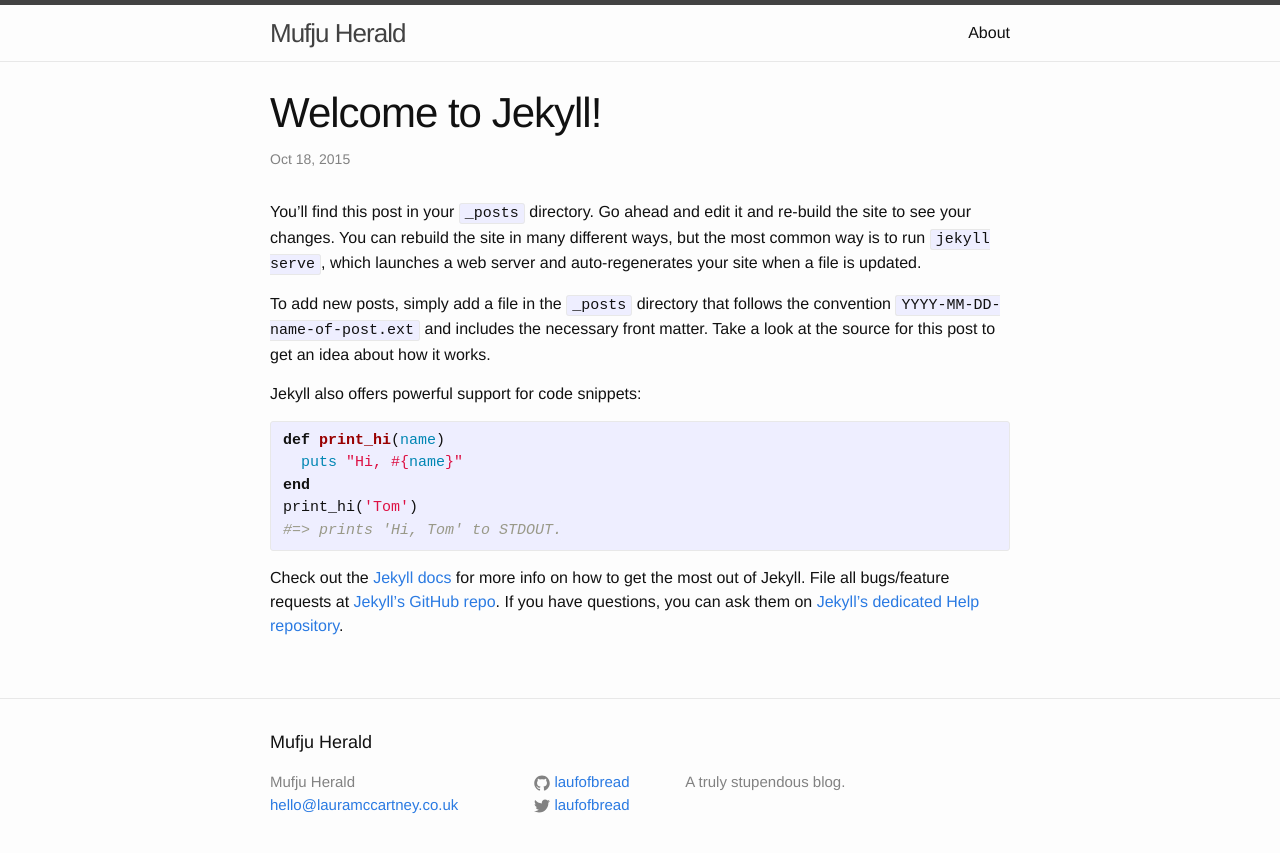
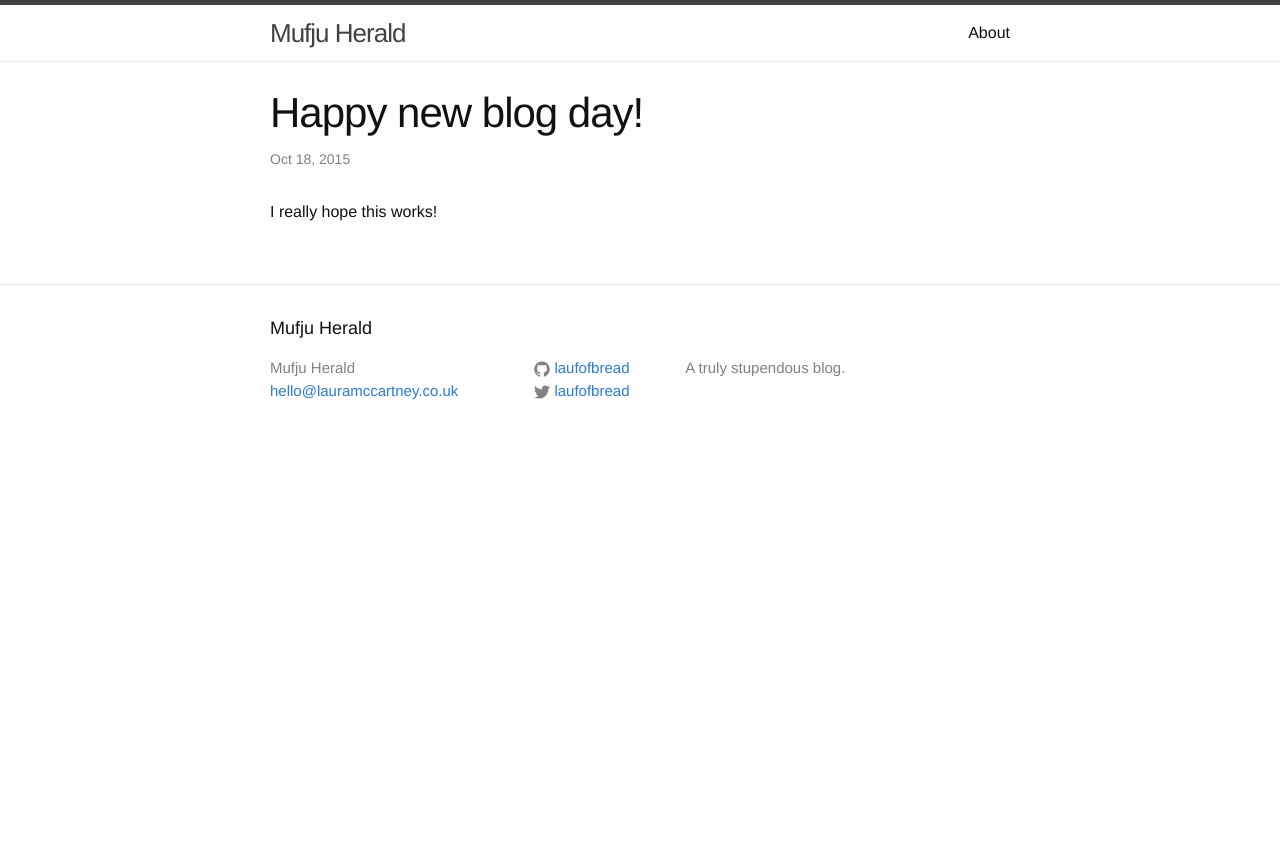
Before and after one commit to laufofbread/mufju-herald, a Jekyll site: the page built from _posts/2015-10-18-welcome-to-jekyll.markdown, in a window 1280 px wide. Shown: the top 853 px of the page. Built offline with Jekyll 4.4.1, drawn with Linux system fonts in a browser that asks for light colours.

Commit message:
Add a new blog post

```diff
--- a/_posts/2015-10-18-welcome-to-jekyll.markdown
+++ b/_posts/2015-10-18-welcome-to-jekyll.markdown
@@ -1,25 +1,7 @@
 ---
 layout: post
-title:  "Welcome to Jekyll!"
+title:  "Happy new blog day!"
 date:   2015-10-18 23:12:41
 categories: jekyll update
 ---
-You’ll find this post in your `_posts` directory. Go ahead and edit it and re-build the site to see your changes. You can rebuild the site in many different ways, but the most common way is to run `jekyll serve`, which launches a web server and auto-regenerates your site when a file is updated.
-
-To add new posts, simply add a file in the `_posts` directory that follows the convention `YYYY-MM-DD-name-of-post.ext` and includes the necessary front matter. Take a look at the source for this post to get an idea about how it works.
-
-Jekyll also offers powerful support for code snippets:
-
-{% highlight ruby %}
-def print_hi(name)
-  puts "Hi, #{name}"
-end
-print_hi('Tom')
-#=> prints 'Hi, Tom' to STDOUT.
-{% endhighlight %}
-
-Check out the [Jekyll docs][jekyll] for more info on how to get the most out of Jekyll. File all bugs/feature requests at [Jekyll’s GitHub repo][jekyll-gh]. If you have questions, you can ask them on [Jekyll’s dedicated Help repository][jekyll-help].
-
-[jekyll]:      http://jekyllrb.com
-[jekyll-gh]:   https://github.com/jekyll/jekyll
-[jekyll-help]: https://github.com/jekyll/jekyll-help
+I really hope this works!
```
Also changed, not shown: _posts/2015-10-24-happy-new-blog-day.markdown (added, +25 -0 lines).
